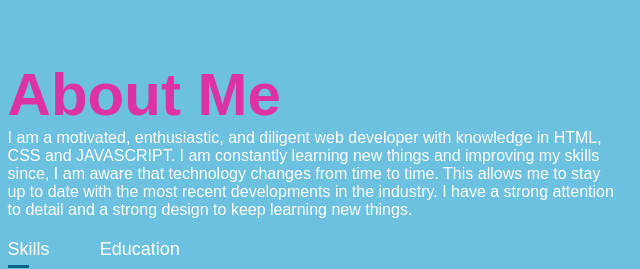
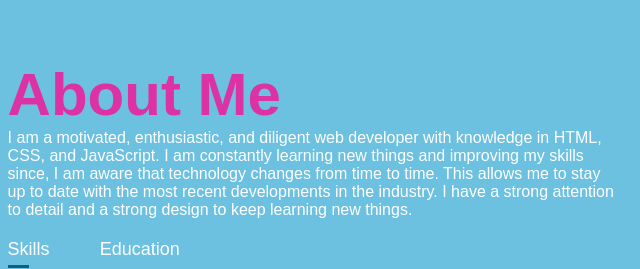
Before and after one commit to alliahtapar/WS101-FINALS-PROJECT, a plain HTML site: page index.html in a window 1280 px wide. Shown: the part 820-1089 px from the top of the page, 530-1170 px from the left. Drawn offline with Linux system fonts and the light colour scheme.

Commit message:
Update index.html

```diff
--- a/index.html
+++ b/index.html
@@ -37,7 +37,7 @@
             </div>
             <div class="about-col-2">
                 <h1 class="sub-title">About Me</h1>
-                <p> I am a motivated, enthusiastic, and diligent web developer with knowledge in HTML, CSS and JAVASCRIPT.
+                <p> I am a motivated, enthusiastic, and diligent web developer with knowledge in HTML, CSS, and JavaScript.
                     I am constantly learning new things and improving my skills since, I am aware that technology
                     changes from time to time. This allows me to stay up to date with the most recent
                     developments in the industry. I have a strong attention to detail and a strong design to keep
```
